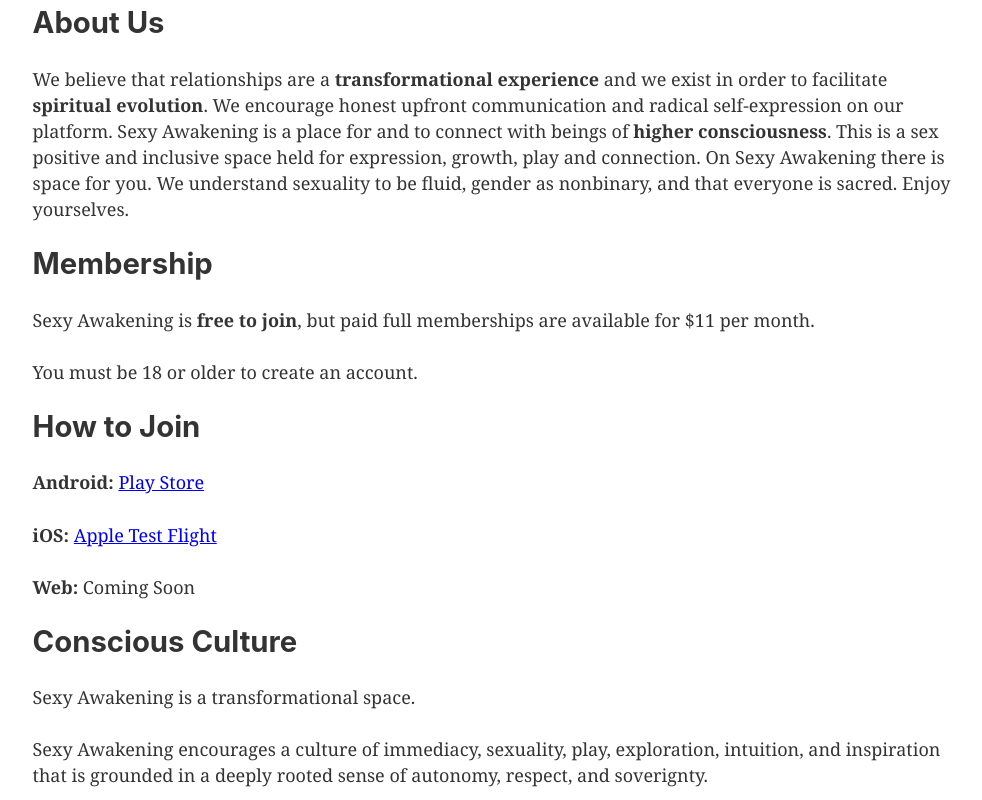
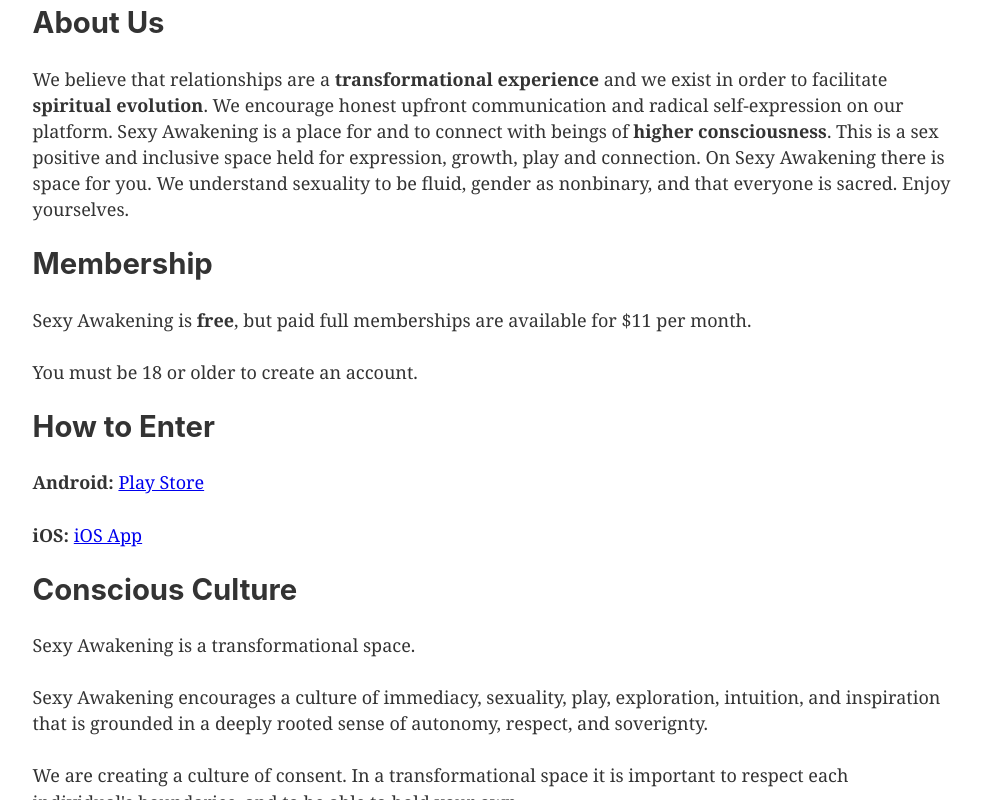
Before and after one commit to russjwells/sexy-awakening-website-2, a Gatsby site: page / in a window 1280 px wide. Shown: the part 444-1244 px from the top of the page, without its empty margins (147-1129 px from the left). Built offline with nearby package versions, Linux system fonts and the light colour scheme; Gatsby itself is replaced by a stand-in of ours.

Commit message:
copy edits

```diff
--- a/src/pages/index.js
+++ b/src/pages/index.js
@@ -15,12 +15,15 @@
     <h2>About Us</h2>
     <p>We believe that relationships are a <b>transformational experience</b> and we exist in order to facilitate <b>spiritual evolution</b>. We encourage honest upfront communication and radical self-expression on our platform. Sexy Awakening is a place for and to connect with beings of <b>higher consciousness</b>. This is a sex positive and inclusive space held for expression, growth, play and connection. On Sexy Awakening there is space for you. We understand sexuality to be fluid, gender as nonbinary, and that everyone is sacred. Enjoy yourselves.</p>
     <h2>Membership</h2>
-    <p>Sexy Awakening is <b>free to join</b>, but paid full memberships are available for $11 per month.</p>
+    <p>Sexy Awakening is <b>free</b>, but paid full memberships are available for $11 per month.</p>
     <p>You must be 18 or older to create an account.</p>
-    <h2>How to Join</h2>
+    <h2>How to Enter</h2>
     <p><b>Android: </b><a href="https://play.google.com/store/apps/details?id=com.DigitalHyperspace.SexyAwakening">Play Store</a></p>
-    <p><b>iOS: </b><a href="https://testflight.apple.com/join/A52QNb4b">Apple Test Flight</a> </p>
-    <p> <b>Web: </b>Coming Soon </p>
+    <p><b>iOS: </b><a href="https://testflight.apple.com/join/A52QNb4b">iOS App</a> </p>
+    {
+      //<p> <b>Web: </b>Coming Soon </p>
+    }
+
     {/*<p>iPhone users download the app <a href="https://testflight.apple.com/join/A52QNb4b">here</a>. Android users can download the App in the <a href="https://play.google.com/store/apps/details?id=com.DigitalHyperspace.SexyAwakening">Play Store.</a></p>*/}
     <h2>Conscious Culture</h2>
     <p>Sexy Awakening is a transformational space.</p>
```
